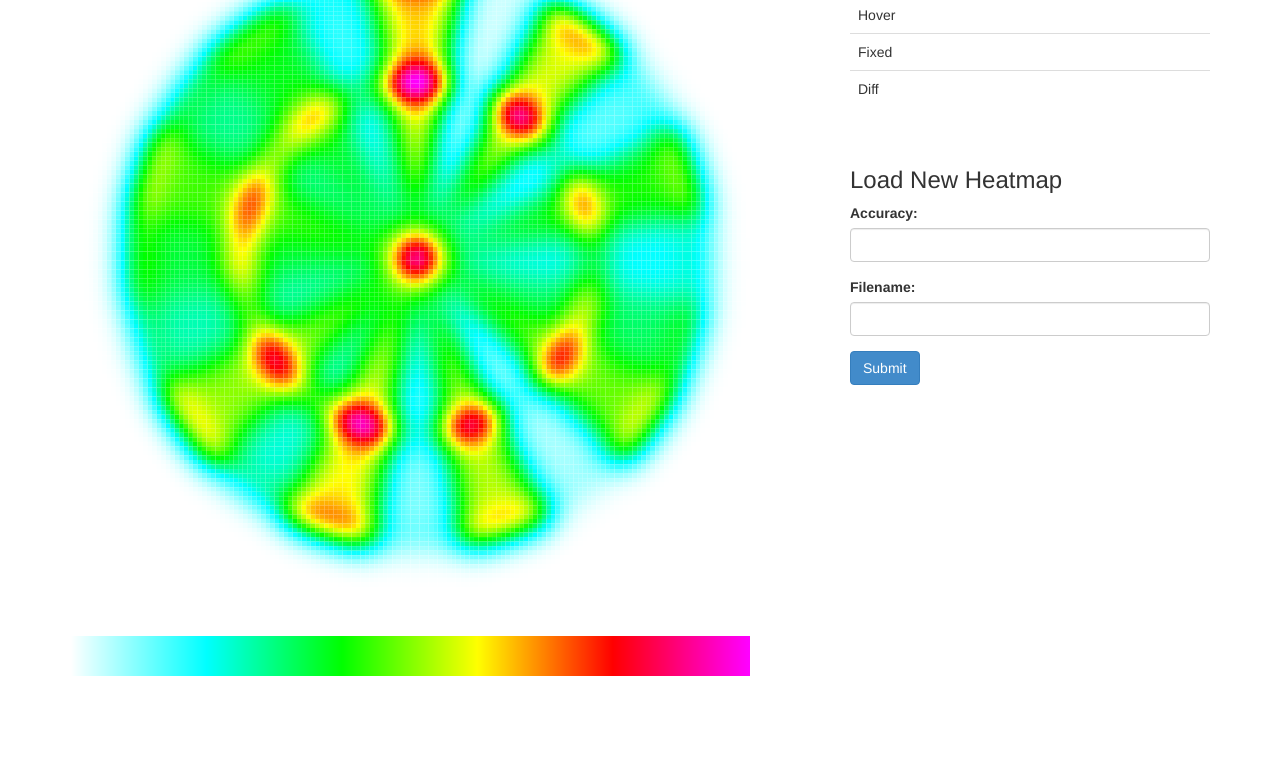
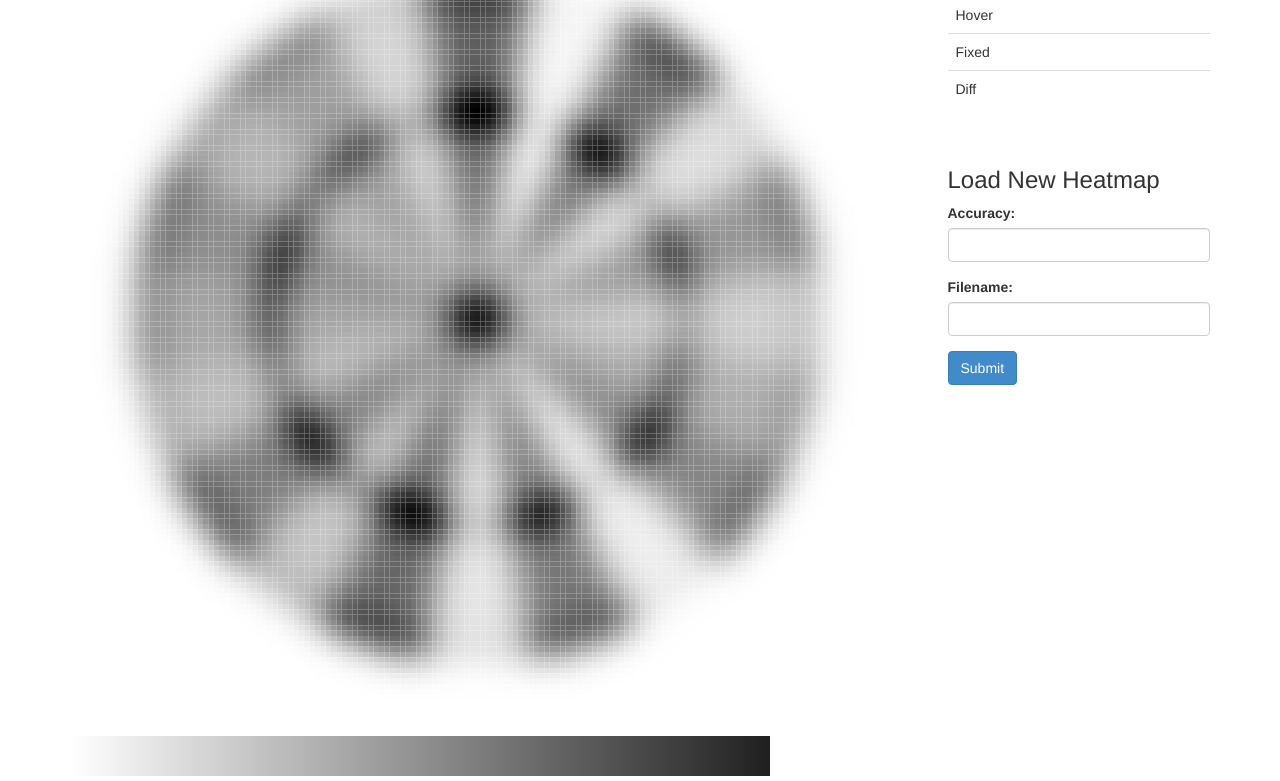
Before and after one commit to jeshuamaxey/darts, a website: page public/index.html in a window 1280 px wide. Shown: the part 176-957 px from the top of the page. Before the commit the page ends 857 px from the top, so only its background shows below. Drawn offline with Linux system fonts and the light colour scheme.

Commit message:
heatmap now doesn't give dodgey pixels for any mesh size that is a factor of 800

```diff
--- a/public/index.html
+++ b/public/index.html
@@ -34,17 +34,17 @@
   </nav>
   <div id="canvasWrapper" class="container">
     <div class="row">
-      <div class="col-md-8 no-padding">
+      <div class="col-md-9 no-padding">
         <canvas   id="heatmap" class="heatmap"
-              height="700px"
-              width = "700px">
+              height="800px"
+              width = "800px">
         </canvas>
         <canvas   id="overlay" class="overlay"
-                  height="700px"
-                  width = "700px">
+                  height="800px"
+                  width = "800px">
         </canvas>
       </div>
-      <div id="infoPanel" class="col-md-4 ">
+      <div id="infoPanel" class="col-md-3 ">
         <h2>Pixel Values</h2>
         <table class="table">
           <th>Pixel</th>
--- a/public/js/script.js
+++ b/public/js/script.js
@@ -1,12 +1,12 @@
 var app = app || {};
 
-app.colorScheme = 'color';
+app.colorScheme = 'bw';
 
 app.pixelSize = 2;
 
 app.hm = {
-	"width" : 680,
-	"height" : 680,
+	"width" : 800,
+	"height" : 800,
 	"margin" : 0
 }
 
@@ -173,8 +173,9 @@ app.fullColor = function(val) {
 
 //
 app.greyScale = function(val) {
-	var shade = 255*val;
-	return 'rgb('+shade+','+shade+','+shade+')';
+	if(val>1){console.log('val: '+val)}
+	var shade = (255*(1-val)).toFixed(0);
+	return 'rgba('+shade+','+shade+','+shade+',1)';
 }
 
 //a handy function to clear the canvas (X-browser friendly)
```
